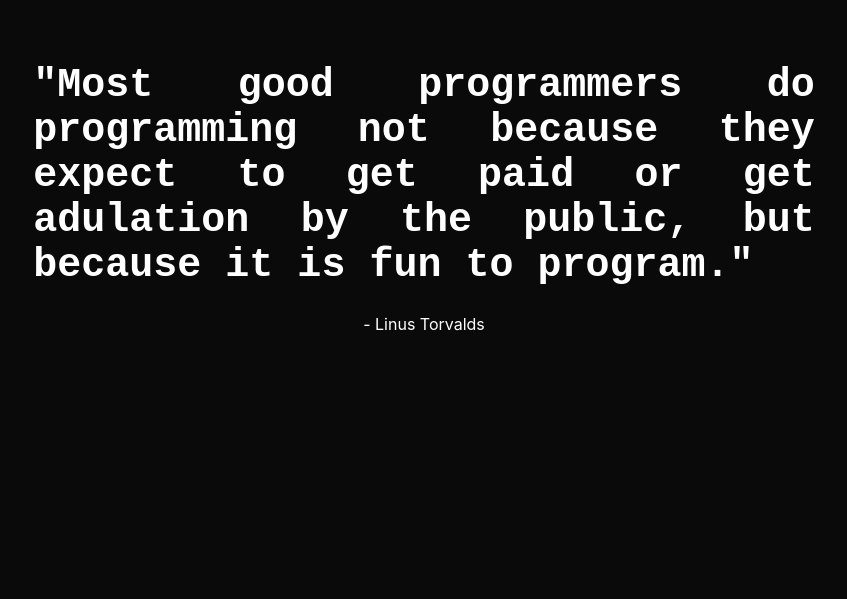
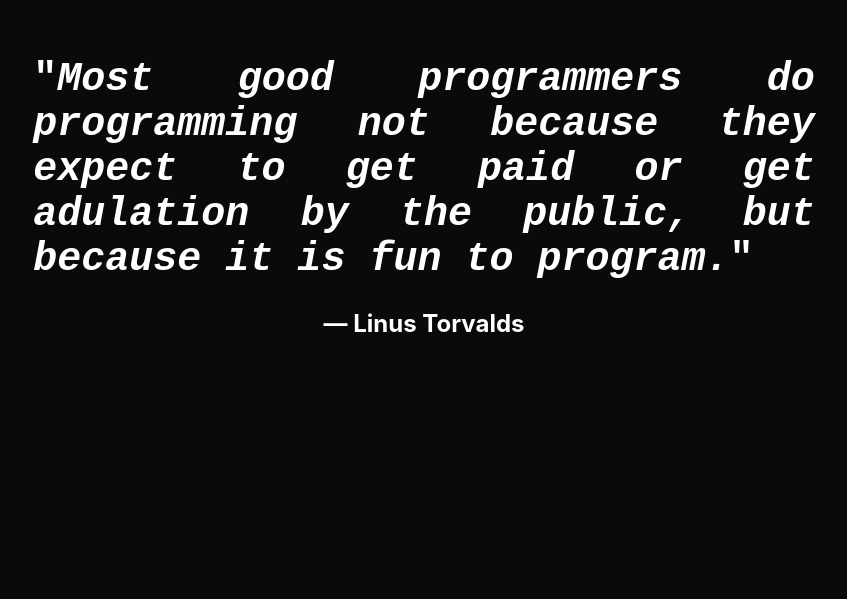
Before and after one commit to marc-dantas/marc-dantas.vercel.app, a React (Vite) app: page / in a window 1280 px wide. Shown: the part 201-800 px from the top of the page, without its empty margins (216-1063 px from the left). Built offline with nearby package versions, Linux system fonts and the light colour scheme.

Commit message:
some header style changes

```diff
--- a/src/App.jsx
+++ b/src/App.jsx
@@ -16,10 +16,12 @@ export default function App() {
               <div className="content">
                 <div className="columns is-centered has-text-centered is-multiline">
                   <div className="column is-8">
-                    <p class="title is-2 is-family-monospace is-size-4-mobile has-text-justified">"Most good programmers do programming not because they expect to get paid or get adulation by the public, but because it is fun to program."</p>
+                    <p class="title is-2 is-family-monospace is-size-4-mobile has-text-justified">"<i>Most good programmers do programming not because they expect to get paid or get adulation by the public, but because it is fun to program.</i>"</p>
                   </div>
                   <div className="column is-full">
-                    - Linus Torvalds
+                    <p className="is-size-4 has-text-weight-bold">
+                      — Linus Torvalds
+                    </p>
                   </div>
                 </div>
               </div>
```
